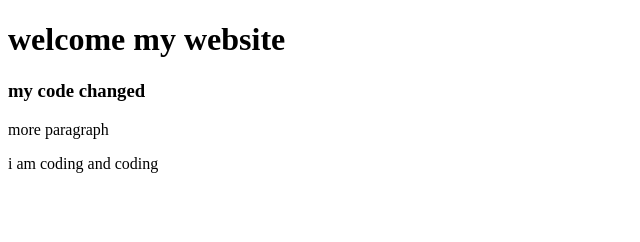
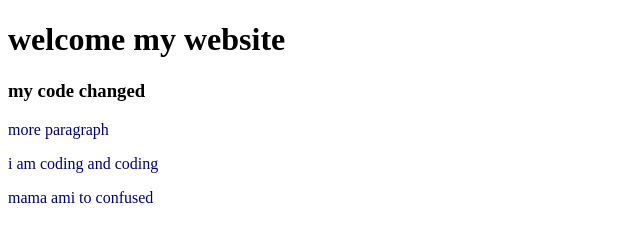
Before and after one commit to Amirulislamsohan/my-secound-repo, a plain HTML site: page index.html in a window 1280 px wide. Shown: the whole page, without its empty margins (0-640 px from the left). Drawn offline with Linux system fonts and the light colour scheme.

Commit message:
paragraph added

```diff
--- a/index.html
+++ b/index.html
@@ -12,5 +12,6 @@
         <h3>my code changed</h3>
         <p>more paragraph</p>
         <p>i am coding and coding</p>
+        <p>mama ami to confused</p>
     </body>
 </html>
--- a/style.css
+++ b/style.css
@@ -0,0 +1,3 @@
+p{
+    color: navy;
+}
```
